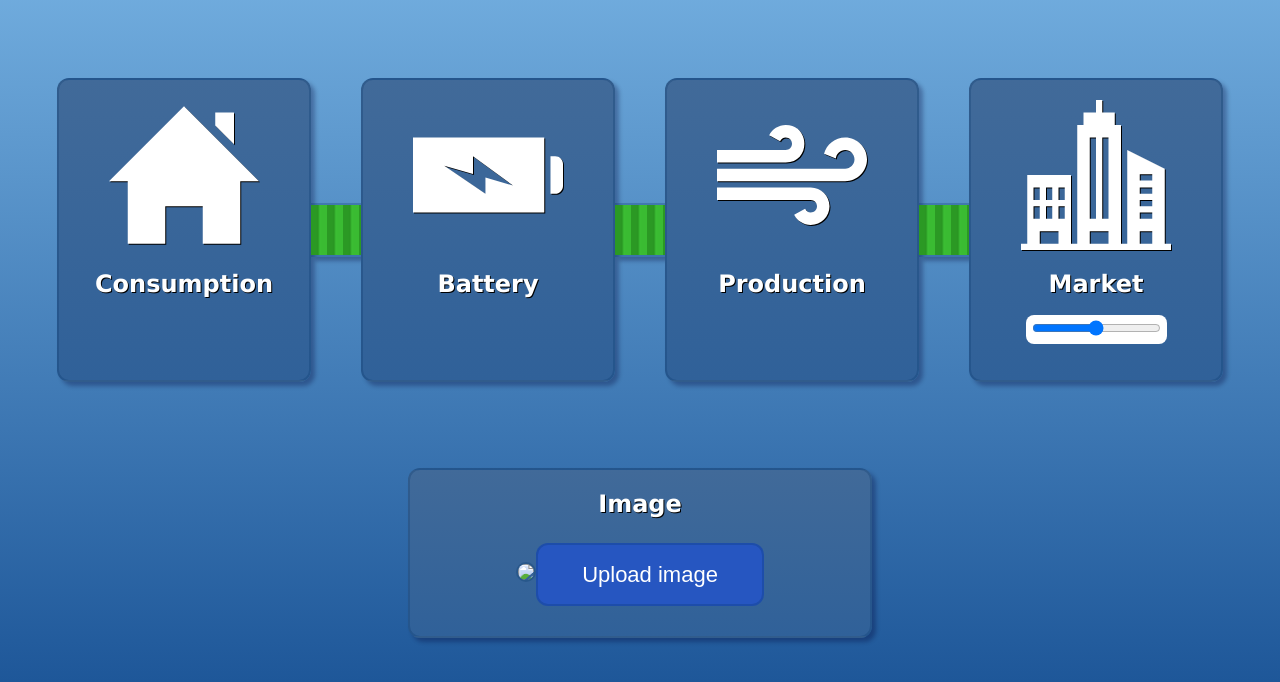
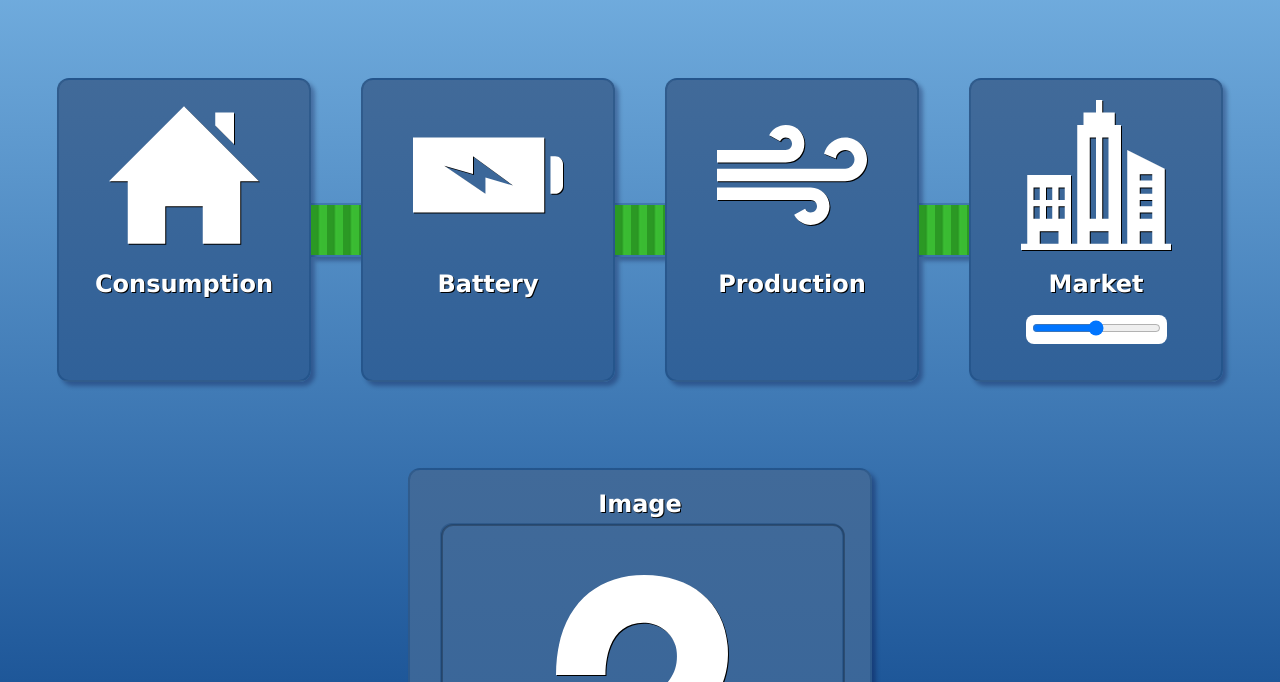
Before and after one commit to FreshGyro/M7011E_Project, a plain HTML site: page prosumer_interface/index.html in a window 1280 px wide. Shown: the part 118-800 px from the top of the page. Drawn offline with Linux system fonts and the light colour scheme; no server answers.

Commit message:
Placeholder prosumer image

```diff
--- a/prosumer_interface/image.js
+++ b/prosumer_interface/image.js
@@ -31,5 +31,8 @@
 	function refreshImage() {
 		image.src = "http://127.0.0.1:81/uploads/" + encodeURIComponent(account.getUsername()) + ".jpg";
 	}
+	image.onerror = function() {
+		this.src = "/prosumer_interface/no_image.svg";
+	};
 	refreshImage();
 })();
--- a/prosumer_interface/index.html
+++ b/prosumer_interface/index.html
@@ -94,6 +94,8 @@
 				width:100%;
 				border-radius:12px;
 				border:2px solid rgba(0,50,100,0.25);
+				-webkit-filter:drop-shadow(1px 1px 0 #000);
+				filter:drop-shadow(1px 1px 0 #000);
 			}
 			#image-upload {
 				display:none;
```
Also changed, not shown: prosumer_interface/no_image.svg (added).
